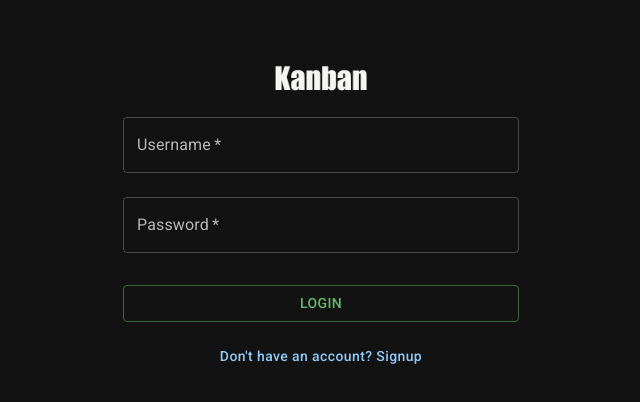
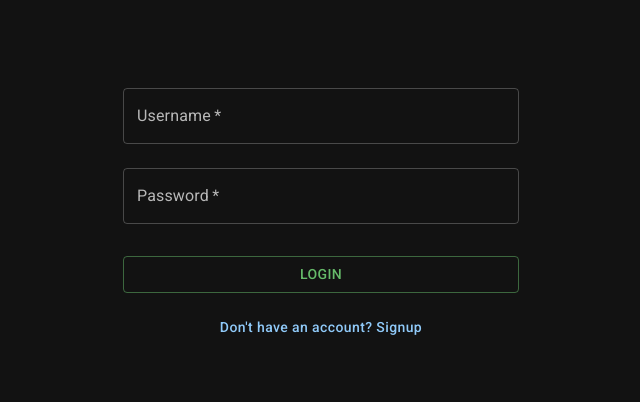
Before and after one commit to SiddharthaKR/matrice-frontend, a React (Create React App) app: page /login in a window 1280 px wide. Shown: the top 402 px of the page, without its empty margins (319-959 px from the left). Built offline with nearby package versions, Linux system fonts and the light colour scheme.

Commit message:
removed image

```diff
--- a/src/components/layout/AuthLayout.jsx
+++ b/src/components/layout/AuthLayout.jsx
@@ -32,7 +32,7 @@ const AuthLayout = () => {
           alignItems: 'center',
           flexDirection: 'column'
         }}>
-          <img src={assets.images.logoDark} style={{ width: '100px' }} alt='app logo' />
+          {/* <img src={assets.images.logoDark} style={{ width: '100px' }} alt='app logo' /> */}
           <Outlet />
         </Box>
       </Container>
```
